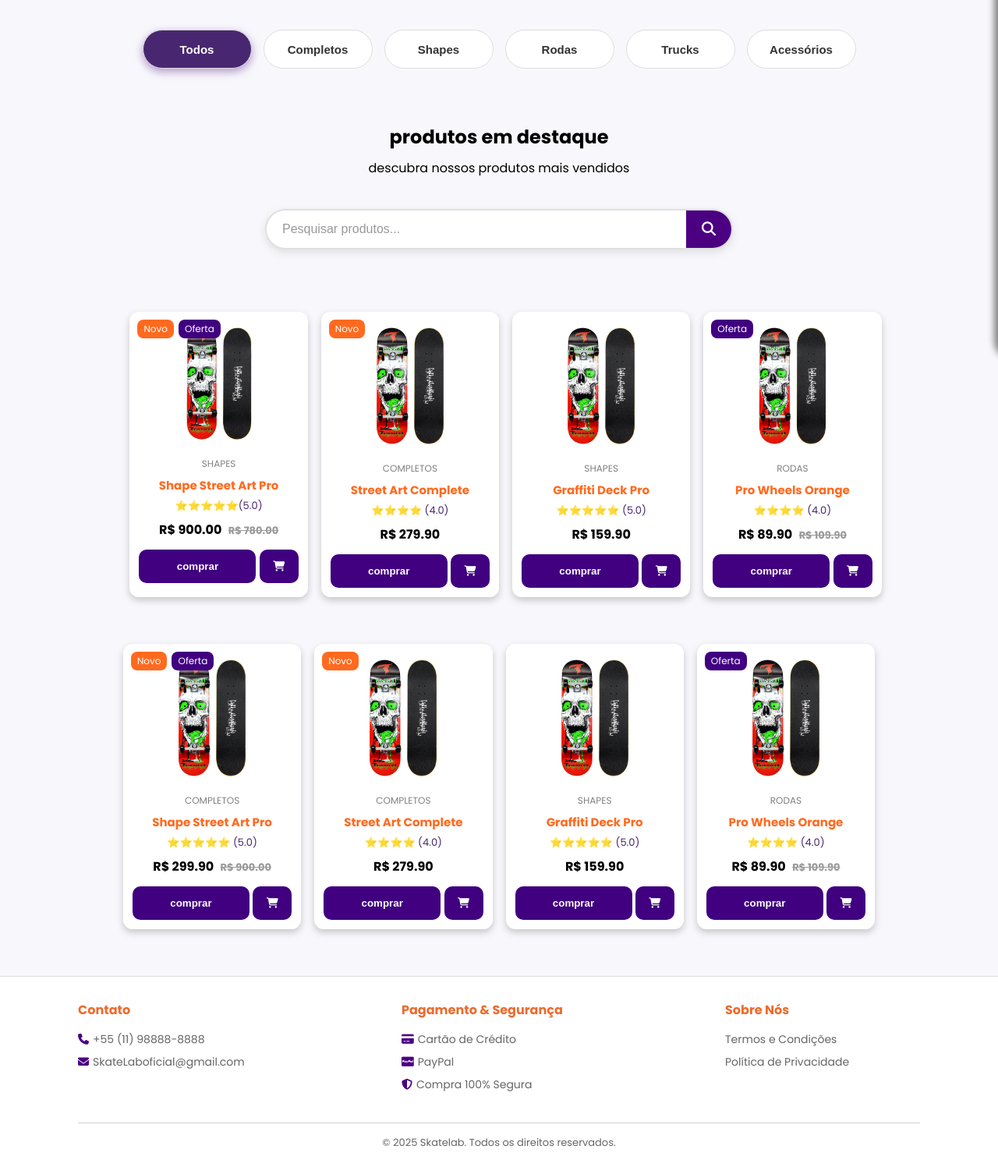
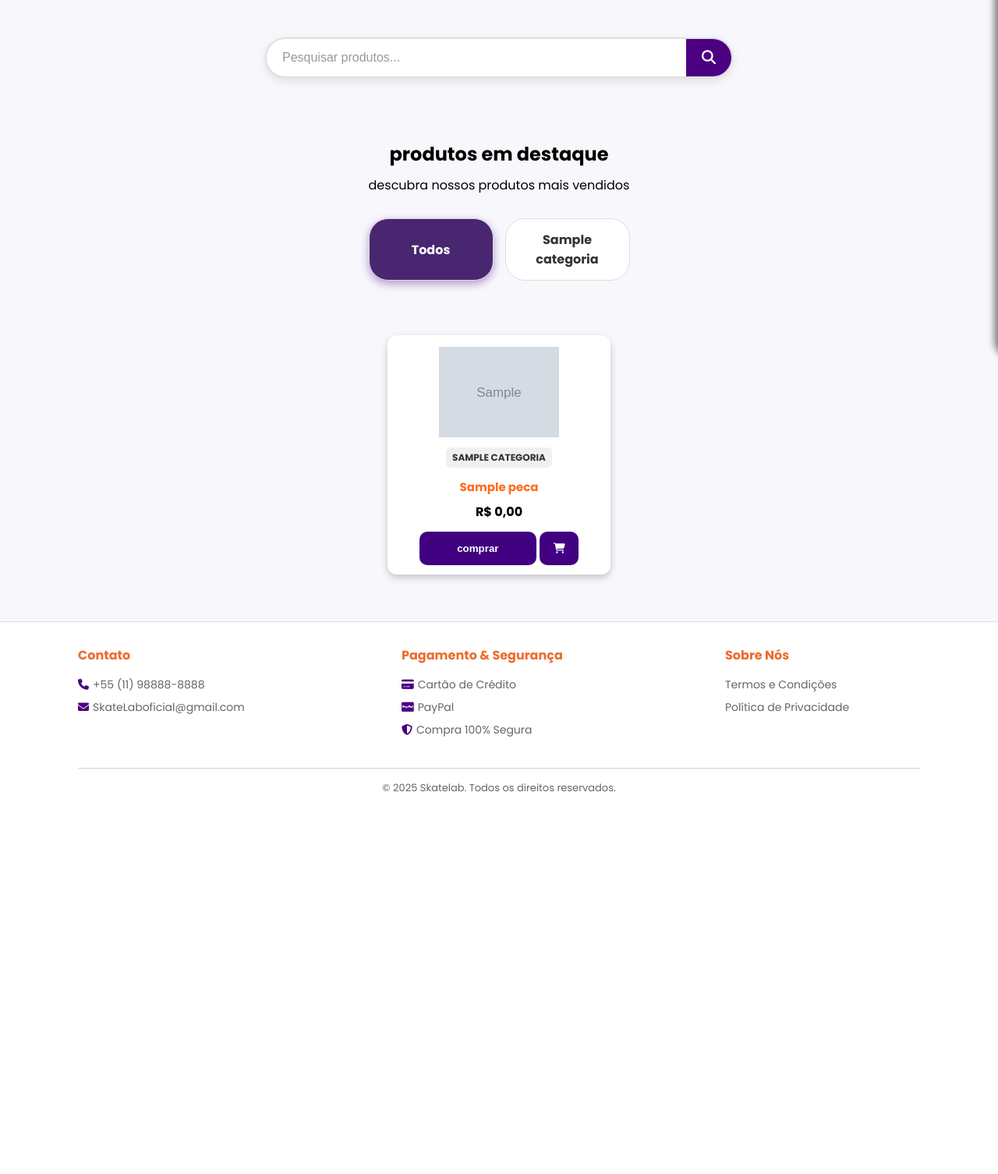
Before and after one commit to ferreiravih/Skate-Lab, a PHP site: page /skateee.php?categoria=todos in a window 1280 px wide. Shown: the part 342-1848 px from the top of the page at 78% size. After the commit the page ends 1358 px from the top, so only its background shows below. Run offline with PHP 8.4, Linux system fonts and the light colour scheme; tables that the repository leaves empty or names only in its code hold one stand-in row (values such as "Sample post"); grey boxes marked "Sample" are stand-in pictures; some libraries are stand-ins or nearby versions.

Commit message:
Categoria e produtos puxando do banco de dados / ajuste no css

```diff
--- a/skateshop/skateee.css
+++ b/skateshop/skateee.css
@@ -1,10 +1,11 @@
-
-
-.hhh{
+.hhh {
   display: flex;
   text-align: center;
   flex-direction: column;
+  /* AJUSTE DE MARGEM */
+  padding: 0 20px;
 }
+
 .produto-card-link {
   text-decoration: none;
   color: inherit;
@@ -125,41 +124,53 @@ body {
   flex-wrap: wrap;
   gap: 15px;
   margin: 20px 0;
-  padding: 0 10px;
+  /* AJUSTE DE MARGEM */
+  padding: 0 20px;
 }
 
-.categories button {
+/* === BOTÕES DE FILTRO MAIORES === */
+.categories a {
   background: white;
   border: 1px solid #ddd;
-  padding: 10px 20px;
+  padding: 14px 25px;
+
   border-radius: 25px;
   font-weight: 700;
-  font-size: 15px;
+  font-size: 16px;
+
   color: #333;
   cursor: pointer;
   transition: 0.3s;
   width: 100%;
-  max-width: 140px;
-  height: 50px;
+  max-width: 160px;
+
+  text-decoration: none;
+  text-align: center;
+  display: flex;
+  align-items: center;
+  justify-content: center;
+  box-sizing: border-box;
 }
 
-.categories button:hover {
+.categories a:hover {
   border-color: #4B0082;
   color: #4B0082;
   background-color: #ece5f2;
   transform: scale(1.05);
 }
 
-.categories button.active {
+.categories a.active {
   background: #482770;
   color: white;
   box-shadow: 0px 4px 12px rgba(75, 0, 130, 0.4);
 }
 
+
 /* ========================== */
 /* TEXTOS DE DESTAQUE */
 /* ========================== */
-.desta, .parag {
+.desta,
+.parag {
   text-align: center;
   margin: 10px auto;
   max-width: 90%;
@@ -188,6 +200,8 @@ body {
   display: flex;
   justify-content: center;
   gap: 17px;
+  flex-wrap: wrap;
+  /* Faz os cards quebrarem a linha */
 }
 
 /* Cards responsivos fluidos */
@@ -197,14 +211,20 @@ body {
   box-shadow: 0 4px 10px rgba(0, 0, 0, 0.205);
   overflow: hidden;
   position: relative;
-  max-width: 350px; /* limite máximo */
-  min-width: 220px; /* limite mínimo */
+
+  /* === CORREÇÃO 1: LAYOUT DE 4 CARDS === */
+  flex: 0 1 23%;
+  max-width: 350px;
+  min-width: 220px;
+  /* Mantém o limite mínimo */
+
   height: auto;
   transition: transform 0.3s ease, width 0.3s ease;
   display: flex;
   flex-direction: column;
   align-items: center;
-  justify-content: flex-start; /* mantém tudo alinhado pra cima */
+  justify-content: flex-start;
+  /* mantém tudo alinhado pra cima */
 }
 
 .produtos .card:hover {
@@ -250,13 +273,37 @@ body {
 .produtos .info {
   padding: 12px;
   text-align: center;
+  width: 100%;
+  box-sizing: border-box;
 }
 
 .produtos .categoria {
   font-size: 12px;
-  color: gray;
+  color: #333;
   text-transform: uppercase;
+  font-weight: 600;
+  background-color: #f0f0f0;
+  padding: 4px 8px;
+  border-radius: 6px;
+  display: inline-block;
+  margin-bottom: 8px;
 }
+
+a.produto-card-link-titulo {
+  text-decoration: none;
+  /* Tira o sublinhado */
+}
+
+a.produto-card-link-titulo h3 {
+  color: #ff6a1f;
+  transition: color 0.3s ease;
+}
+
+a.produto-card-link-titulo:hover h3 {
+  color: #482770;
+  /* Muda para o roxo do tema no hover */
+}
+
 
 .produtos h3 {
   margin: 5px 0;
--- a/skateshop/skateee.php
+++ b/skateshop/skateee.php
@@ -1,3 +1,45 @@
+<?php
+session_start();
+// 1. Conexão do base
+require_once __DIR__ . '/../config/db.php';
+
+// 2. busca as categorias do filtro
+try {
+    $stmt_cattegorias = $pdo->query("SELECT nome FROM categorias ORDER BY nome");
+    $categorias = $stmt_cattegorias->fetchAll(PDO::FETCH_ASSOC);
+} catch (PDOException $e) {
+    echo "Erro ao buscar categorias: " . $e->getMessage();
+    $categorias = []; // para garantir a varialvel
+}
+
+// 3. Busca produtos e junta com categorias
+$filtro_categoria = isset($_GET['categoria']) ? $_GET['categoria'] : 'todos';
+
+try {
+    // Query base que junta peças e categorias
+    $sql = "SELECT p.*, c.nome AS categoria_nome
+            FROM pecas p
+            JOIN categorias c ON p.id_cat = c.id_cat
+            WHERE p.status = 'ATIVO'"; // Garante que só produtos ativos apareçam
+
+    // Se a categoria NÃO for "todos", adicionamos o filtro
+    if ($filtro_categoria != 'todos') {
+        $sql .= " AND c.nome = :categoria_nome";
+        $stmt_produtos = $pdo->prepare($sql);
+        $stmt_produtos->bindParam(':categoria_nome', $filtro_categoria);
+    } else {
+        // Se for "todos", apenas prepara a query sem filtro extra
+        $stmt_produtos = $pdo->prepare($sql);
+    }
+
+    $stmt_produtos->execute();
+    $produtos = $stmt_produtos->fetchAll(PDO::FETCH_ASSOC);
+} catch (PDOException $e) {
+    echo "Erro ao buscar produtos: " . $e->getMessage();
+    $produtos = []; // Garante que a variável exista
+}
+?>
+
 <!DOCTYPE html>
 <html lang="pt-br">
 
@@ -6,7 +48,10 @@
     <meta name="viewport" content="width=device-width, initial-scale=1.0">
     <title>SkateShop</title>
     <link rel="stylesheet" href="https://fonts.googleapis.com/css2?family=Poppins:wght@400;700&display=swap" rel="stylesheet">
-  <link rel="stylesheet" href="../skateshop/skateee.css">
+    <!-- Corrigido para carregar o CSS da mesma pasta -->
+    <link rel="stylesheet" href="skateee.css">
+    <!-- Font Awesome (para ícones) -->
+    <link rel="stylesheet" href="https://cdnjs.cloudflare.com/ajax/libs/font-awesome/6.4.0/css/all.min.css">
 </head>
 
 <body>
@@ -19,23 +64,11 @@
         </div>
     </section>
 
-<nav class="categories">
-  <button id="filtro-todos" class="active">Todos</button>
-  <button id="filtro-completos">Completos</button>
-  <button id="filtro-shapes">Shapes</button>
-  <button id="filtro-rodas">Rodas</button>
-  <button id="filtro-trucks">Trucks</button>
-  <button id="filtro-acessorios">Acessórios</button>
-</nav>
+    <!-- ================================== -->
+    <!-- NOVA ORDEM DO LAYOUT (Sua sugestão) -->
+    <!-- ================================== -->
 
-
-
-  <div class="hhh">
-    <div class="letras">
-      <h2 class="desta"> produtos em destaque </h2>
-      <p class="parag"> descubra nossos produtos mais vendidos</p>
-    </div>
-    <!-- BARRA DE PESQUISA ADICIONADA -->
+    <!-- 1. BARRA DE PESQUISA (Veio para cima) -->
     <div class="search-container">
         <div class="search-bar">
             <input type="text" placeholder="Pesquisar produtos...">
@@ -44,145 +77,90 @@
             </button>
         </div>
     </div>
+
+    <!-- 2. TÍTULOS H2/P (Continuam no meio) -->
+    <div class="hhh">
+        <div class="letras">
+            <h2 class="desta"> produtos em destaque </h2>
+            <p class="parag"> descubra nossos produtos mais vendidos</p>
+        </div>
     </div>
 
+    <!-- 3. FILTROS (Vieram para baixo, mais perto dos produtos) -->
+    <nav class="categories">
+        <a href="skateee.php?categoria=todos" class="<?php echo ($filtro_categoria == 'todos') ? 'active' : ''; ?>">
+            Todos
+        </a>
+
+        <?php foreach ($categorias as $categoria) : ?>
+            <?php
+            // Prepara o nome da categoria para o link
+            $nome_cat_url = htmlspecialchars($categoria['nome']);
+            // Verifica se é o filtro ativo para aplicar a classe 'active'
+            $classe_ativa = ($filtro_categoria == $nome_cat_url) ? 'active' : '';
+            ?>
+            <a href="skateee.php?categoria=<?php echo $nome_cat_url; ?>" class="<?php echo $classe_ativa; ?>">
+                <?php echo $nome_cat_url; // Ex: "Shapes", "Rodas", etc.
+                ?>
+            </a>
+        <?php endforeach; ?>
+    </nav>
+
+
+    <!-- 4. GRADE DE PRODUTOS (Onde o AJAX/JS vai funcionar) -->
     <main class="content">
         <section class="produtos">
+
+            <!-- Este container é o ALVO do nosso skateshop.js -->
             <div class="containershop">
-        <a href="../../Skate-Lab/produto/produto.php" class="produto-card-link">
-        <div class="card" data-categoria="shapes">
-          <div class="selos">
-            <span class="novo">Novo</span>
-            <span class="oferta">Oferta</span>
-          </div>
-          <img src="../img/imgs-skateshop/image.png" alt="">
+
+                <?php if (empty($produtos)) : ?>
+                    <p style="text-align: center; width: 100%; color: #333; font-size: 1.2rem;">
+                        Nenhum produto encontrado nesta categoria.
+                    </p>
+
+                <?php else : ?>
+                    <?php foreach ($produtos as $produto) : ?>
+
+                        <div class="card" data-categoria="<?php echo htmlspecialchars($produto['categoria_nome']); ?>">
+
+                            <a href="../produto/produto.php?id=<?php echo $produto['id_pecas']; ?>" class="produto-card-link">
+                                <img src="<?php echo htmlspecialchars($produto['url_img']); ?>" alt="<?php echo htmlspecialchars($produto['nome']); ?>">
+                            </a>
+
                             <div class="info">
-            <span class="categoria">SHAPES</span>
-            <h3>Shape Street Art Pro</h3>
-            <div class="rating">⭐⭐⭐⭐⭐<span>(5.0)</span></div>
-            <p class="preco">R$ 900.00 <span class="antigo">R$ 780.00</span></p>
+                                <span class="categoria"><?php echo htmlspecialchars(strtoupper($produto['categoria_nome'])); ?></span>
+
+                                <a href="../produto/produto.php?id=<?php echo $produto['id_pecas']; ?>" class="produto-card-link-titulo">
+                                    <h3><?php echo htmlspecialchars($produto['nome']); ?></h3>
                                 </a>
+
+                                <p class="preco">
+                                    R$ <?php echo number_format($produto['preco'], 2, ',', '.'); ?>
+                                </p>
+
                                 <button class="botaocomprar" onclick="window.location.href='../pagamento/pagamento.php'"> comprar </button>
                                 <button class="botaocarrinho"><i class="fa-solid fa-cart-shopping"></i></button>
                             </div>
                         </div>
 
-        <!-- Produto 2 -->
-        <div class="card" data-categoria="completos">
-          <div class="selos">
-            <span class="novo">Novo</span>
-          </div>
-          <img src="../img/imgs-skateshop/image.png" alt="Street Art Complete">
-          <div class="info">
-            <span class="categoria">COMPLETOS</span>
-            <h3>Street Art Complete</h3>
-            <div class="rating">⭐⭐⭐⭐ <span>(4.0)</span></div>
-            <p class="preco">R$ 279.90</p>
-            <button class="botaocomprar">comprar</button> <button class="botaocarrinho"><i class="fa-solid fa-cart-shopping"></i></button>
-          </div>
-        </div>
+                    <?php endforeach; ?>
+                <?php endif; ?>
 
-        <!-- Produto 3 -->
-        <div class="card" data-categoria="shapes">
-          <img src="../img/imgs-skateshop/image.png" alt="Graffiti Deck Pro">
-          <div class="info">
-            <span class="categoria">SHAPES</span>
-            <h3>Graffiti Deck Pro</h3>
-            <div class="rating">⭐⭐⭐⭐⭐ <span>(5.0)</span></div>
-            <p class="preco">R$ 159.90</p>
-            <button class="botaocomprar">comprar</button> <button class="botaocarrinho"><i class="fa-solid fa-cart-shopping"></i></button>
-          </div>
-        </div>
-
-        <!-- Produto 4 -->
-        <div class="card" data-categoria="rodas">
-          <div class="selos">
-            <span class="oferta">Oferta</span>
-          </div>
-          <img src="../img/imgs-skateshop/image.png" alt="Pro Wheels Orange">
-          <div class="info">
-            <span class="categoria">RODAS</span>
-            <h3>Pro Wheels Orange</h3>
-            <div class="rating">⭐⭐⭐⭐ <span>(4.0)</span></div>
-            <p class="preco">
-              R$ 89.90 <span class="antigo">R$ 109.90</span>
-            </p>
-            <button class="botaocomprar">comprar</button> <button class="botaocarrinho"><i class="fa-solid fa-cart-shopping"></i></button>
-          </div>
-        </div>
-      </div>
-    </section>
-
-    <section class="produtos" data-categoria="completos">
-      <a href="../../Skate-Lab/produto/produto.php" class="produto-card-link">
-        <div class="containershop">
-          <div class="card">
-            <div class="selos">
-              <span class="novo">Novo</span>
-              <span class="oferta">Oferta</span>
-            </div>
-            <img src="../img/imgs-skateshop/image.png" alt="Urban Purple Complete">
-            <div class="info">
-              <span class="categoria">COMPLETOS</span>
-              <h3>Shape Street Art Pro</h3>
-              <div class="rating">⭐⭐⭐⭐⭐ <span>(5.0)</span></div>
-              <p class="preco">
-                R$ 299.90 <span class="antigo">R$ 900.00</span>
-              </p>
-              <button class="botaocomprar">comprar</button> <button class="botaocarrinho"><i class="fa-solid fa-cart-shopping"></i></button>
-            </div>
-          </div>
-      </a>
-
-      <!-- Produto 2 -->
-      <div class="card" data-categoria="completos">
-        <div class="selos">
-          <span class="novo">Novo</span>
-        </div>
-        <img src="../img/imgs-skateshop/image.png" alt="Street Art Complete">
-        <div class="info">
-          <span class="categoria">COMPLETOS</span>
-          <h3>Street Art Complete</h3>
-          <div class="rating">⭐⭐⭐⭐ <span>(4.0)</span></div>
-          <p class="preco">R$ 279.90</p>
-          <button class="botaocomprar">comprar</button> <button class="botaocarrinho"><i class="fa-solid fa-cart-shopping"></i></button>
-        </div>
-      </div>
-
-      <!-- Produto 3 -->
-      <div class="card" data-categoria="shapes">
-        <img src="../img/imgs-skateshop/image.png" alt="Graffiti Deck Pro">
-        <div class="info">
-          <span class="categoria">SHAPES</span>
-          <h3>Graffiti Deck Pro</h3>
-          <div class="rating">⭐⭐⭐⭐⭐ <span>(5.0)</span></div>
-          <p class="preco">R$ 159.90</p>
-          <button class="botaocomprar">comprar</button> <button class="botaocarrinho"><i class="fa-solid fa-cart-shopping"></i></button>
-        </div>
-      </div>
-
-      <!-- Produto 4 -->
-      <div class="card" data-categoria="rodas">
-        <div class="selos">
-          <span class="oferta">Oferta</span>
-        </div>
-        <img src="../img/imgs-skateshop/image.png" alt="Pro Wheels Orange">
-        <div class="info">
-          <span class="categoria">RODAS</span>
-          <h3>Pro Wheels Orange</h3>
-          <div class="rating">⭐⭐⭐⭐ <span>(4.0)</span></div>
-          <p class="preco">
-            R$ 89.90 <span class="antigo">R$ 109.90</span>
-          </p>
-          <button class="botaocomprar">comprar</button> <button class="botaocarrinho"><i class="fa-solid fa-cart-shopping"></i></button>
-        </div>
-      </div>
             </div>
         </section>
     </main>
 
     <?php include '../componentes/footer.php'; ?>
-  <script src="../../Skate-Lab/skateshop/skateshop.js"></script>
+
+    <!--
+    ==================================
+    CORREÇÃO DO BUG DO "PULO"
+    O caminho estava errado (../../Skate-Lab/...).
+    O correto é carregar da mesma pasta:
+    ==================================
+    -->
+    <script src="skateshop.js"></script>
 </body>
 
 </html>
```
Also changed, not shown: other parts of skateshop/skateee.css (+52 -21 lines), produto/produto.css (+54 -17 lines), produto/produto.php (+118 -151 lines). Lines whose indentation alone changed are shown as unchanged.
